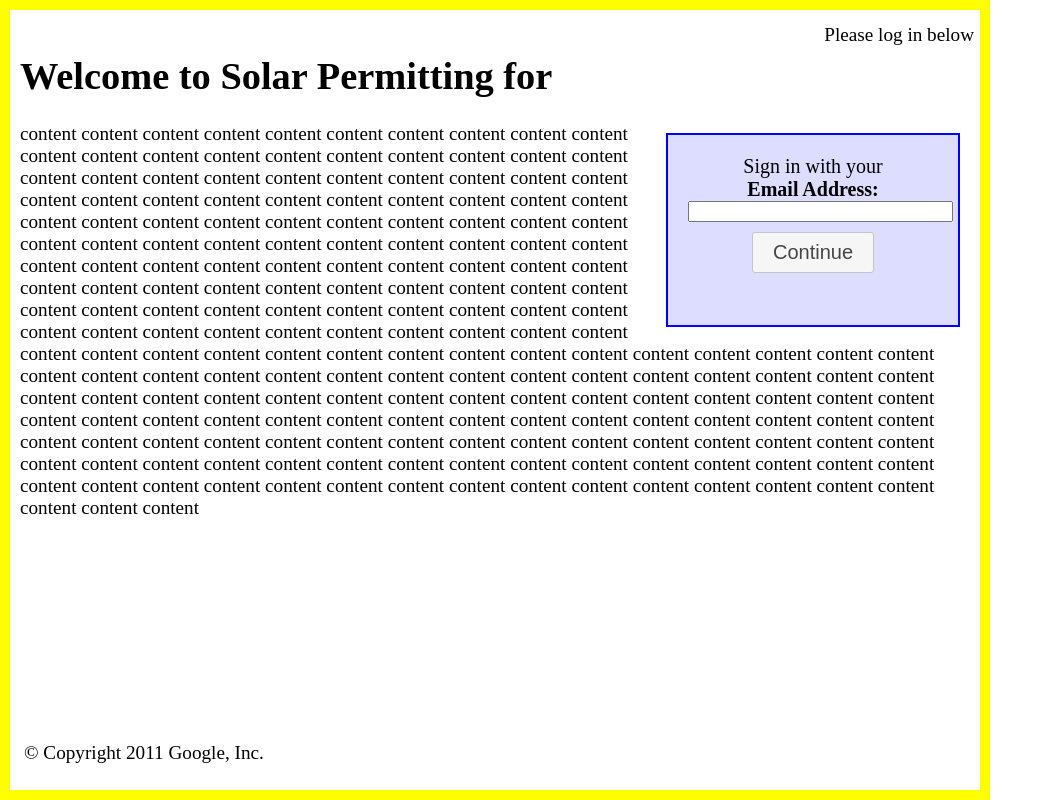
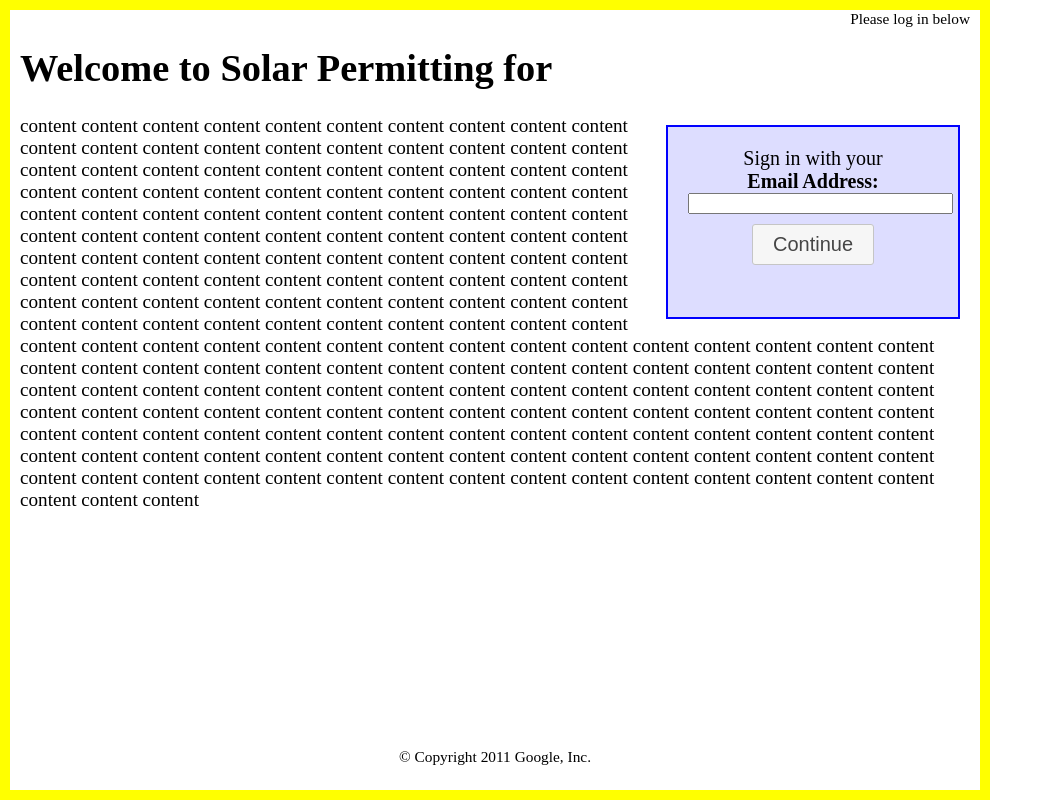
Before and after one commit to stanlee321/pysolper, a Python web app: template permit/templates/home.html in a window 1280 px wide. Shown: the whole page, without its empty margins (0-1043 px from the left). Run offline with Jinja, Linux system fonts and the light colour scheme; the template is opened without the code that fills it, so the values that code supplies are empty; some libraries are stand-ins or nearby versions.

Commit message:
UI tweaks on header/footer

```diff
--- a/permit/static/permit.css
+++ b/permit/static/permit.css
@@ -3,15 +3,23 @@
    border: 10px solid yellow;
    font-size: 1.2em;
    margin: 0;
-   padding: 10px;
+   padding: 0;
+   padding-left: 10px;
+   padding-right: 10px;
 }
 div.header, div.footer {
    width: 100%;
-   padding: 4px;
+   padding: 0;
+   margin: 0;
    clear: both;
+   font-size: 0.8em;
+   min-height: 10px;
 }
 div.header .login-info {
    float: right;
+}
+div.footer {
+   text-align: center;
 }
 div.content {
    min-height: 90%;
--- a/permit/templates/base.html
+++ b/permit/templates/base.html
@@ -37,7 +37,9 @@
     {% endblock %}
     </div>
     <div class="footer">
-    &copy; Copyright 2011 Google, Inc.
+      <span class="copyright">
+	&copy; Copyright 2011 Google, Inc.
+      </span>
     </div>
   </body>
 </html>
```
